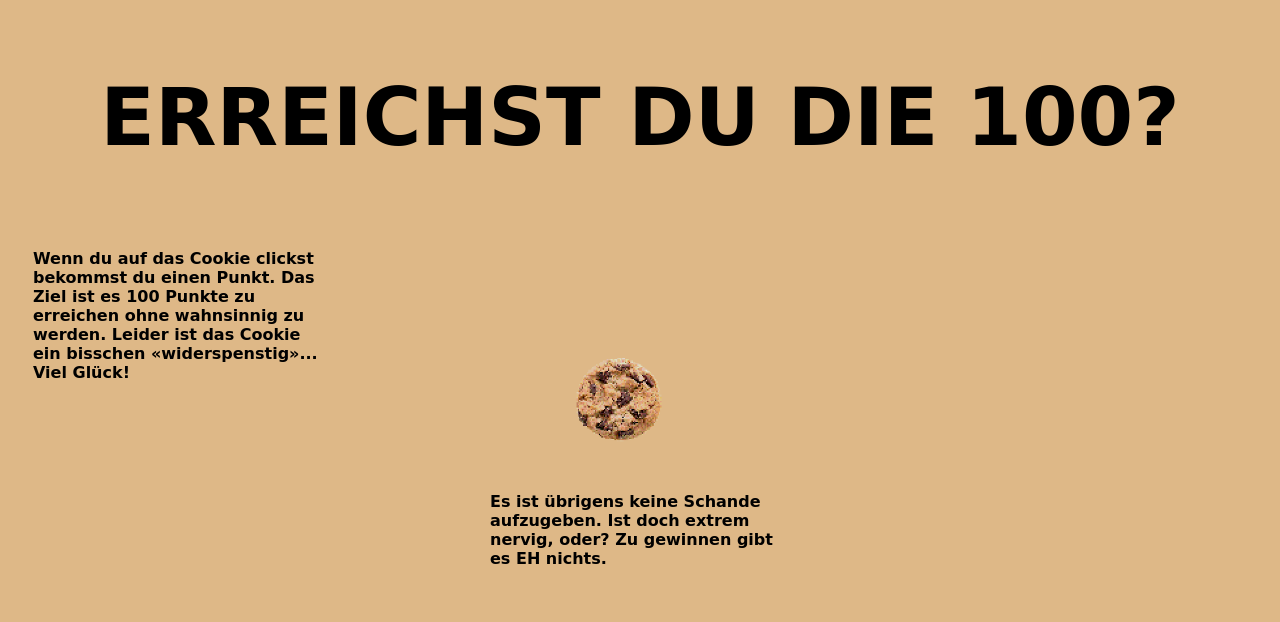
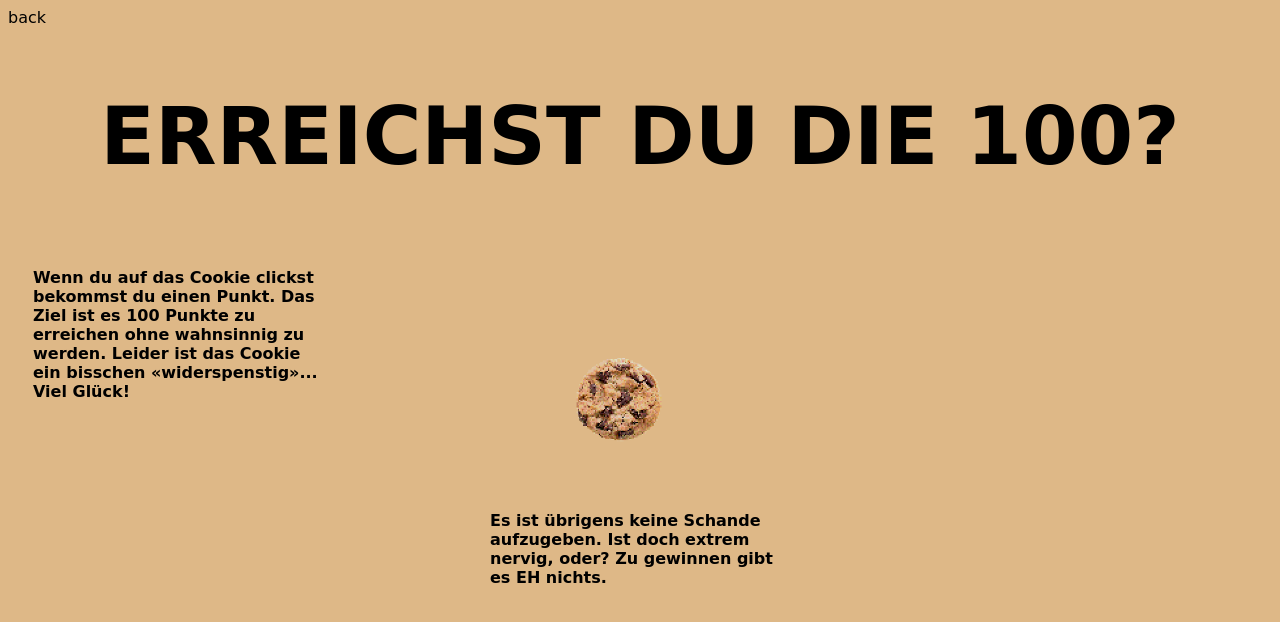
Before and after one commit to marc-hatt/cookie-mania, a plain HTML site: page index.html in a window 1280 px wide. Drawn offline with nearby package versions, Linux system fonts and the light colour scheme; a web font is replaced by a local one.

Commit message:
no message

```diff
--- a/index.html
+++ b/index.html
@@ -9,6 +9,7 @@
   </head>
   <body>
     <!-- page content -->
+    <a id=backbutton href="../index.html">back</a>
     <div class="layer-hidden large-12" id="gameover">
            <h1>Gratulation, du hast </br> die 100 erreicht!</h1>
            <a href="javascript:history.go(0)">nochmals von vorne beginnen</a>
--- a/style.css
+++ b/style.css
@@ -15,6 +15,15 @@ h2 {
     text-align: left;
     margin: 0 auto;
     padding-top: 20%;
+}
+
+#backbutton {
+    color: black;
+}
+
+#backbutton:hover {
+    transition: 0.5s;
+    color: white;
 }
 
 .disclaimer {
```
